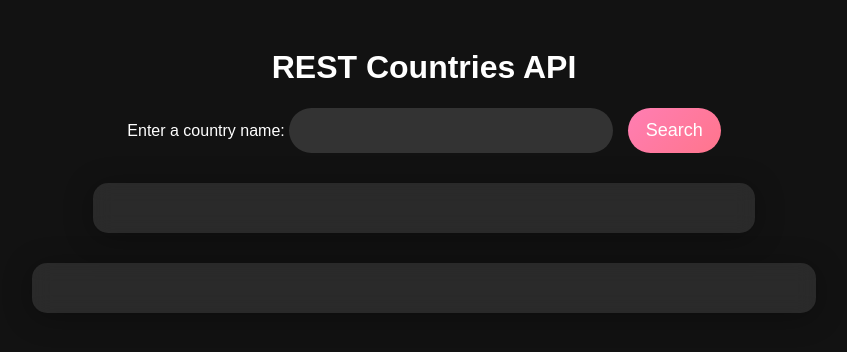
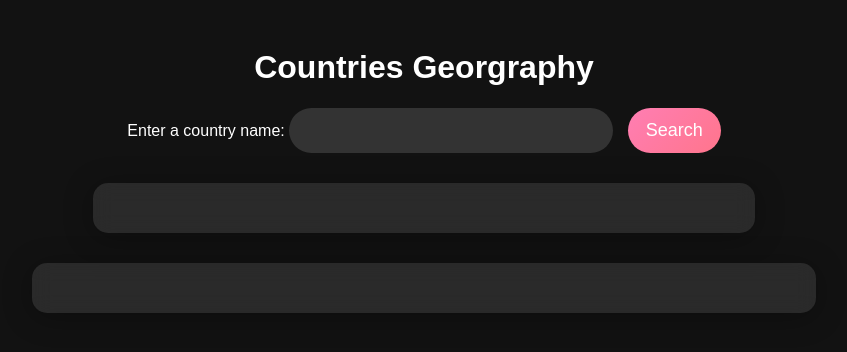
Before and after one commit to MosesMokobaki/2440170-lab4-sd, a plain HTML site: page index.html in a window 1280 px wide. Shown: the whole page, without its empty margins (216-1063 px from the left). Drawn offline with Linux system fonts and the light colour scheme.

Commit message:
Update index.html

```diff
--- a/index.html
+++ b/index.html
@@ -7,7 +7,7 @@
     <link rel="stylesheet" href="styles.css">
 </head>
 <body>
-    <h1>REST Countries API</h1>
+    <h1>Countries Georgraphy</h1>
 
     <label for="countryInput">Enter a country name:</label>
     <input type="text" id="countryInput" placeholder="">
```
